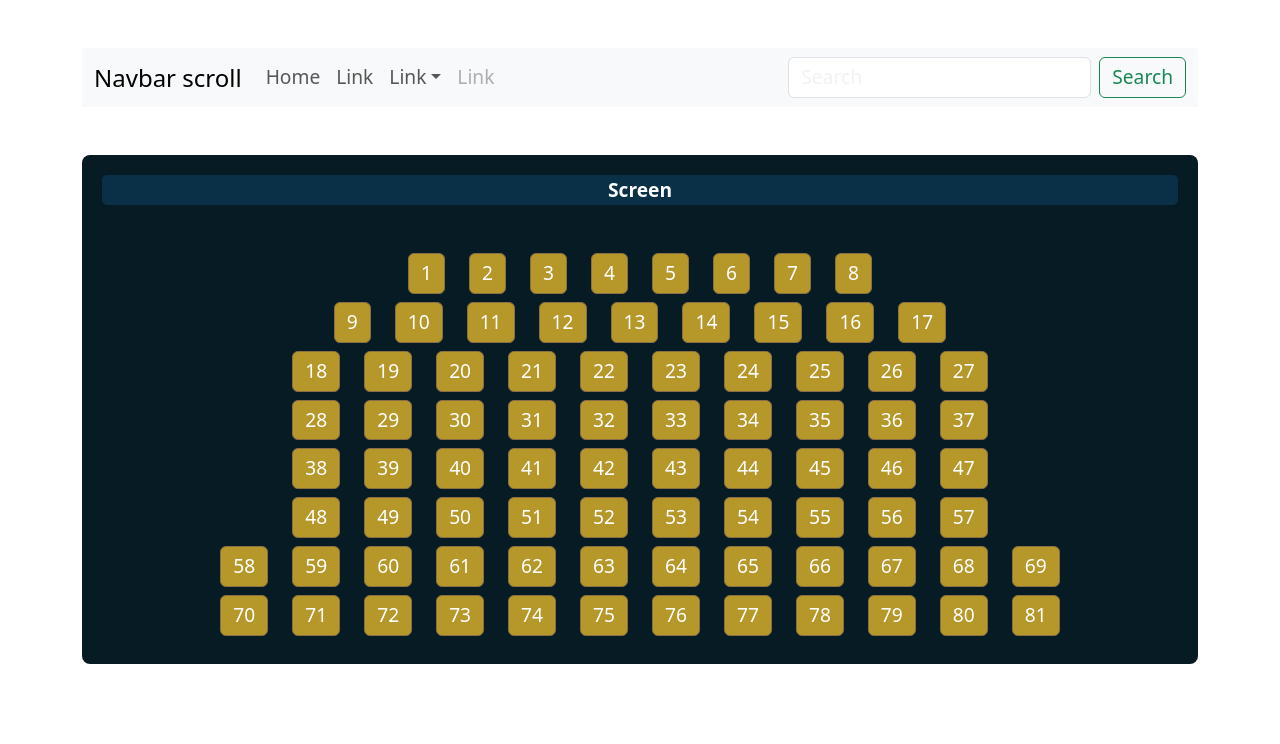
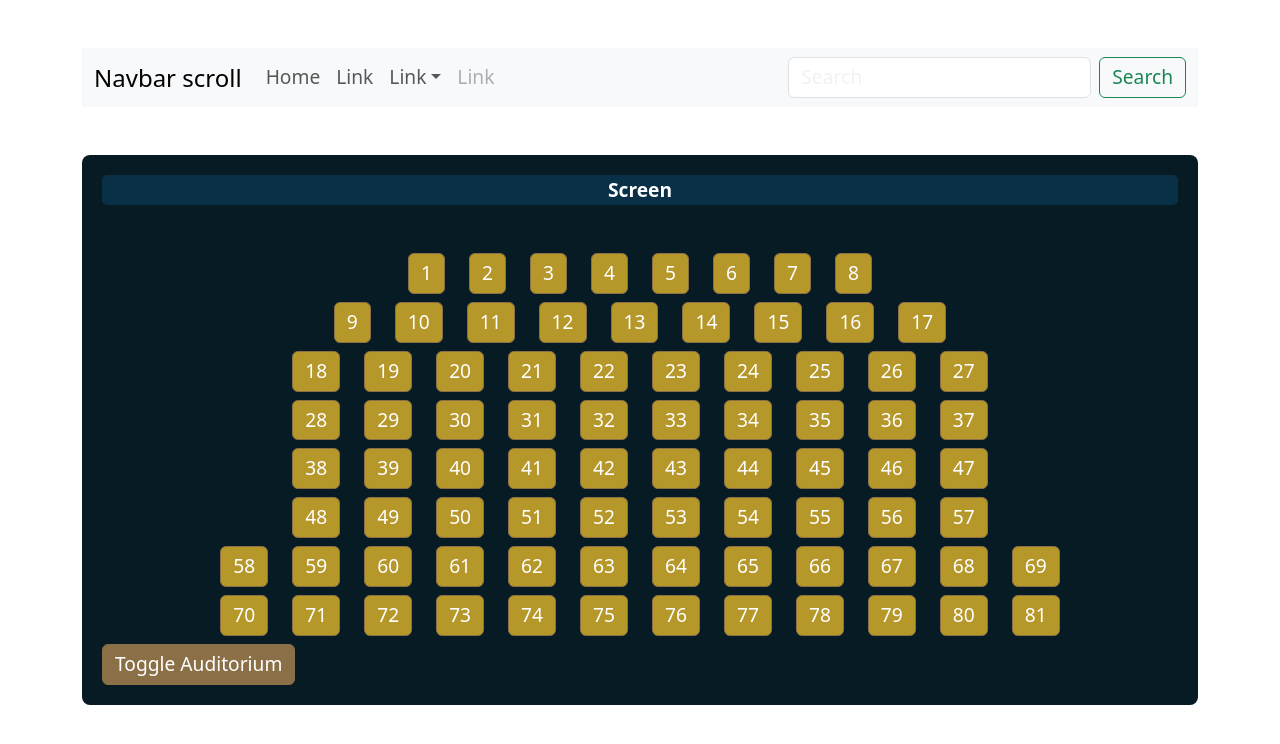
Before and after one commit to ELHabibA/Filmvisarna, a React (Vite) app in the folder frontend/: page / in a window 1280 px wide. Shown: the top 744 px of the page. Built offline with nearby package versions, Linux system fonts and the light colour scheme.

Commit message:
Jag har nu skapat två auditorier. Båda hämtar sin information från samma JS-fil,SeatsData.js, vilket fungerar Väldigt bra. Jag har även lagt till en knapp för demonstration.

```diff
--- a/frontend/src/BioSeatsComponents/BioSeats.jsx
+++ b/frontend/src/BioSeatsComponents/BioSeats.jsx
@@ -7,6 +7,7 @@ import ticketsData from './Tickets.js';
 function BioSeats() {
     const [bookedTickets, setBookedTickets] = useState([]);
     const [selectedSeats, setSelectedSeats] = useState([]);
+    const [auditoriumId, setAuditoriumId] = useState(1); // By default, show the larger auditorium
 
     // Calculate the total number of tickets
     const totalTickets = useMemo(() => {
@@ -29,8 +30,11 @@ function BioSeats() {
     };
 
     const renderSeats = () => {
+        // Filter seats based on auditoriumId
+        const seatsForCurrentAuditorium = auditoriumsData.filter(seat => seat.auditoriumId === auditoriumId);
+
         // Grouping seats by rowNumber
-        const groupedSeats = auditoriumsData.reduce((acc, seat) => {
+        const groupedSeats = seatsForCurrentAuditorium.reduce((acc, seat) => {
             if (!acc[seat.rowNumber]) {
                 acc[seat.rowNumber] = [];
             }
@@ -66,6 +70,7 @@ function BioSeats() {
         <Container className="saloon-container mt-5">
             <div className="screen mb-5">Screen</div>
             {renderSeats()}
+            <Button onClick={() => setAuditoriumId(auditoriumId === 1 ? 2 : 1)}>Toggle Auditorium</Button>
         </Container>
     );
 }
--- a/frontend/src/BioSeatsComponents/SeatsData.Js
+++ b/frontend/src/BioSeatsComponents/SeatsData.Js
@@ -484,6 +484,337 @@ const seats = [
     "rowNumber": 8,
     "seatNumber": 81,
     "auditoriumId": 1
+  },
+  {
+      "id": 82,
+      "rowNumber": 1,
+      "seatNumber": 1,
+      "auditoriumId": 2
+  },
+  {
+      "id": 83,
+      "rowNumber": 1,
+      "seatNumber": 2,
+      "auditoriumId": 2
+  },
+  {
+      "id": 84,
+      "rowNumber": 1,
+      "seatNumber": 3,
+      "auditoriumId": 2
+  },
+  {
+      "id": 85,
+      "rowNumber": 1,
+      "seatNumber": 4,
+      "auditoriumId": 2
+  },
+  {
+      "id": 86,
+      "rowNumber": 1,
+      "seatNumber": 5,
+      "auditoriumId": 2
+  },
+  {
+      "id": 87,
+      "rowNumber": 1,
+      "seatNumber": 6,
+      "auditoriumId": 2
+  },
+  {
+      "id": 88,
+      "rowNumber": 2,
+      "seatNumber": 7,
+      "auditoriumId": 2
+  },
+  {
+      "id": 89,
+      "rowNumber": 2,
+      "seatNumber": 8,
+      "auditoriumId": 2
+  },
+  {
+      "id": 90,
+      "rowNumber": 2,
+      "seatNumber": 9,
+      "auditoriumId": 2
+  },
+  {
+      "id": 91,
+      "rowNumber": 2,
+      "seatNumber": 10,
+      "auditoriumId": 2
+  },
+  {
+      "id": 92,
+      "rowNumber": 2,
+      "seatNumber": 11,
+      "auditoriumId": 2
+  },
+  {
+      "id": 93,
+      "rowNumber": 2,
+      "seatNumber": 12,
+      "auditoriumId": 2
+  },
+  {
+      "id": 94,
+      "rowNumber": 2,
+      "seatNumber": 13,
+      "auditoriumId": 2
+  },
+  {
+      "id": 95,
+      "rowNumber": 2,
+      "seatNumber": 14,
+      "auditoriumId": 2
+  },
+  {
+      "id": 96,
+      "rowNumber": 3,
+      "seatNumber": 15,
+      "auditoriumId": 2
+  },
+  {
+      "id": 97,
+      "rowNumber": 3,
+      "seatNumber": 16,
+      "auditoriumId": 2
+  },
+  {
+      "id": 98,
+      "rowNumber": 3,
+      "seatNumber": 17,
+      "auditoriumId": 2
+  },
+  {
+      "id": 99,
+      "rowNumber": 3,
+      "seatNumber": 18,
+      "auditoriumId": 2
+  },
+  {
+      "id": 100,
+      "rowNumber": 3,
+      "seatNumber": 19,
+      "auditoriumId": 2
+  },
+  {
+      "id": 101,
+      "rowNumber": 3,
+      "seatNumber": 20,
+      "auditoriumId": 2
+  },
+  {
+      "id": 102,
+      "rowNumber": 3,
+      "seatNumber": 21,
+      "auditoriumId": 2
+  },
+  {
+      "id": 103,
+      "rowNumber": 3,
+      "seatNumber": 22,
+      "auditoriumId": 2
+  },
+  {
+      "id": 104,
+      "rowNumber": 3,
+      "seatNumber": 23,
+      "auditoriumId": 2
+  },
+  {
+      "id": 105,
+      "rowNumber": 4,
+      "seatNumber": 24,
+      "auditoriumId": 2
+  },
+  {
+      "id": 106,
+      "rowNumber": 4,
+      "seatNumber": 25,
+      "auditoriumId": 2
+  },
+  {
+      "id": 107,
+      "rowNumber": 4,
+      "seatNumber": 26,
+      "auditoriumId": 2
+  },
+  {
+      "id": 108,
+      "rowNumber": 4,
+      "seatNumber": 27,
+      "auditoriumId": 2
+  },
+  {
+      "id": 109,
+      "rowNumber": 4,
+      "seatNumber": 28,
+      "auditoriumId": 2
+  },
+  {
+      "id": 110,
+      "rowNumber": 4,
+      "seatNumber": 29,
+      "auditoriumId": 2
+  },
+  {
+      "id": 111,
+      "rowNumber": 4,
+      "seatNumber": 30,
+      "auditoriumId": 2
+  },
+  {
+      "id": 112,
+      "rowNumber": 4,
+      "seatNumber": 31,
+      "auditoriumId": 2
+  },
+  {
+      "id": 113,
+      "rowNumber": 4,
+      "seatNumber": 32,
+      "auditoriumId": 2
+  },
+  {
+      "id": 114,
+      "rowNumber": 4,
+      "seatNumber": 33,
+      "auditoriumId": 2
+  },
+  {
+      "id": 115,
+      "rowNumber": 5,
+      "seatNumber": 34,
+      "auditoriumId": 2
+  },
+  {
+      "id": 116,
+      "rowNumber": 5,
+      "seatNumber": 35,
+      "auditoriumId": 2
+  },
+  {
+      "id": 117,
+      "rowNumber": 5,
+      "seatNumber": 36,
+      "auditoriumId": 2
+  },
+  {
+      "id": 118,
+      "rowNumber": 5,
+      "seatNumber": 37,
+      "auditoriumId": 2
+  },
+  {
+      "id": 119,
+      "rowNumber": 5,
+      "seatNumber": 38,
+      "auditoriumId": 2
+  },
+  {
+      "id": 120,
+      "rowNumber": 5,
+      "seatNumber": 39,
+      "auditoriumId": 2
+  },
+  {
+      "id": 121,
+      "rowNumber": 5,
+      "seatNumber": 40,
+      "auditoriumId": 2
+  },
+  {
+      "id": 122,
+      "rowNumber": 5,
+      "seatNumber": 41,
+      "auditoriumId": 2
+  },
+  {
+      "id": 123,
+      "rowNumber": 5,
+      "seatNumber": 42,
+      "auditoriumId": 2
+  },
+  {
+      "id": 124,
+      "rowNumber": 5,
+      "seatNumber": 43,
+      "auditoriumId": 2
+  },
+  {
+      "id": 125,
+      "rowNumber": 6,
+      "seatNumber": 44,
+      "auditoriumId": 2
+  },
+  {
+      "id": 126,
+      "rowNumber": 6,
+      "seatNumber": 45,
+      "auditoriumId": 2
+  },
+  {
+      "id": 127,
+      "rowNumber": 6,
+      "seatNumber": 46,
+      "auditoriumId": 2
+  },
+  {
+      "id": 128,
+      "rowNumber": 6,
+      "seatNumber": 47,
+      "auditoriumId": 2
+  },
+  {
+      "id": 129,
+      "rowNumber": 6,
+      "seatNumber": 48,
+      "auditoriumId": 2
+  },
+  {
+      "id": 130,
+      "rowNumber": 6,
+      "seatNumber": 49,
+      "auditoriumId": 2
+  },
+  {
+      "id": 131,
+      "rowNumber": 6,
+      "seatNumber": 50,
+      "auditoriumId": 2
+  },
+  {
+      "id": 132,
+      "rowNumber": 6,
+      "seatNumber": 51,
+      "auditoriumId": 2
+  },
+  {
+      "id": 133,
+      "rowNumber": 6,
+      "seatNumber": 52,
+      "auditoriumId": 2
+  },
+  {
+      "id": 134,
+      "rowNumber": 6,
+      "seatNumber": 53,
+      "auditoriumId": 2
+  },
+  {
+      "id": 135,
+      "rowNumber": 6,
+      "seatNumber": 54,
+      "auditoriumId": 2
+  },
+  {
+      "id": 136,
+      "rowNumber": 6,
+      "seatNumber": 55,
+      "auditoriumId": 2
   }
+
 ]
 export default seats;
```
